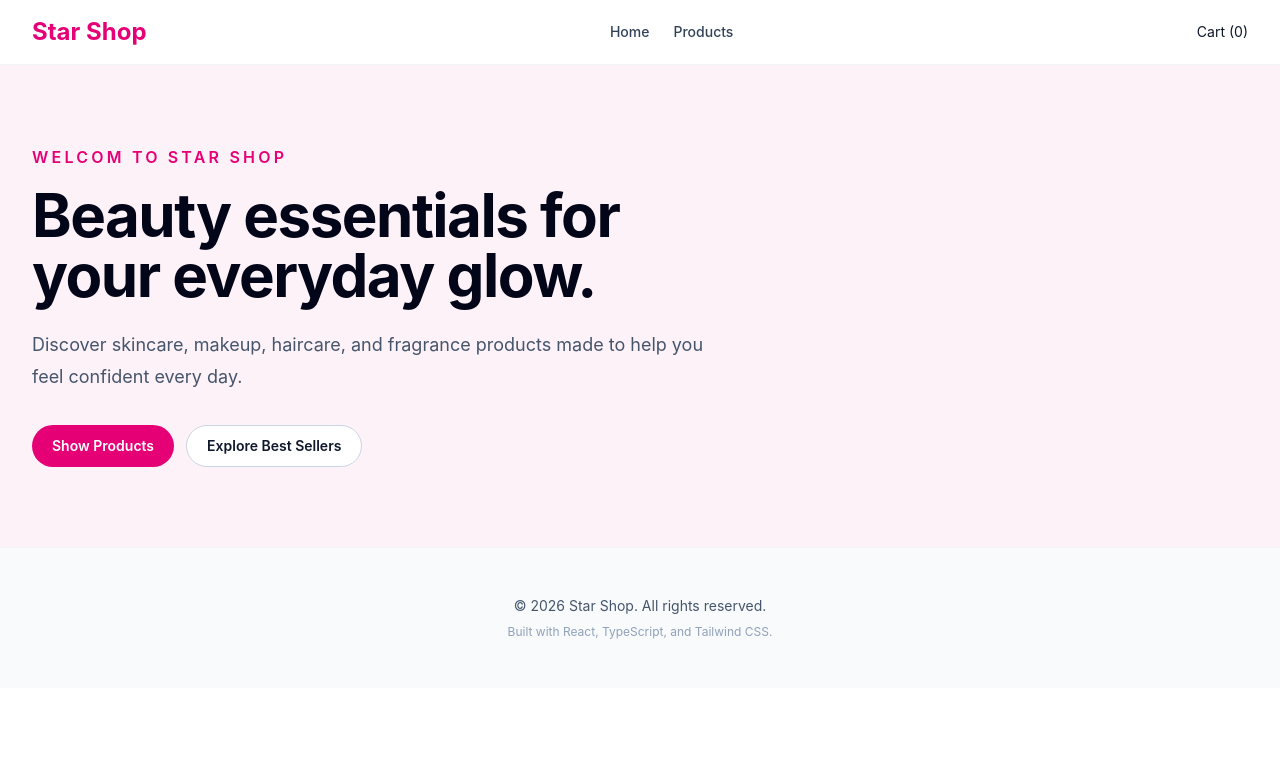
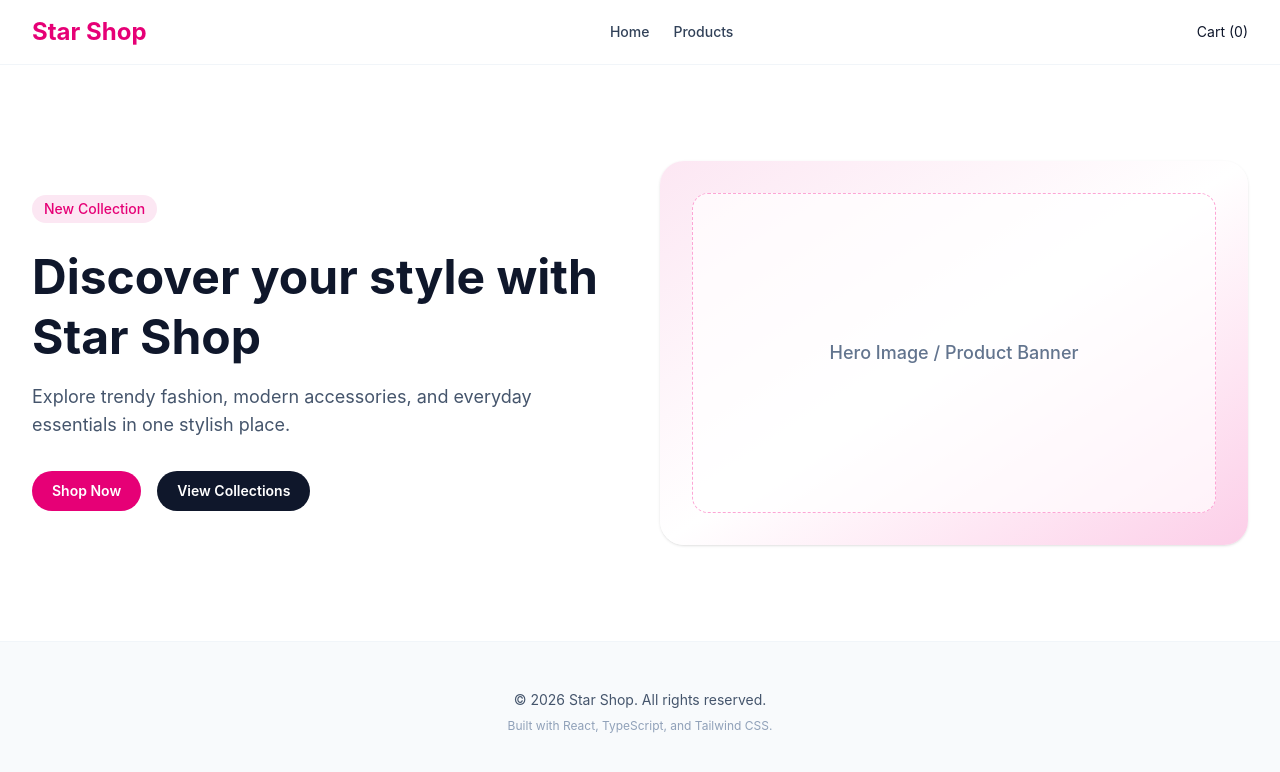
Before and after one commit to tara-parham/Star_Shop, a React (Vite) app: page / in a window 1280 px wide. Shown: the top 772 px of the page. Built offline with nearby package versions, Linux system fonts and the light colour scheme.

Commit message:
feat: add hero section to home page

```diff
--- a/src/pages/HomePage.tsx
+++ b/src/pages/HomePage.tsx
@@ -3,30 +3,58 @@ import { Button } from "../components/ui/Button";
 
 export function HomePage() {
   return (
-    <main>
-      <section className="bg-pink-50 py-20">
-        <Container>
-          <div className="max-w-2xl">
-            <p className="mb-4 text-small font-semibold uppercase tracking-[0.2em] text-pink-600">
-              Welcom to Star Shop
+    <section className="bg-white py-16 md:py-24">
+      <Container>
+        <div className="grid items-center gap-10 md:grid-cols-2">
+          <div>
+            <span className="inline-block rounded-full bg-pink-100 px-3 py-1 text-sm font-medium text-pink-600">
+              New Collection
+            </span>
+
+            <h1 className="mt-6 font-bold text-4xl leading-tight text-slate-900 md:text-5xl">
+              Discover your style with Star Shop
+            </h1>
+
+            <p className="mt-4 text-base leading-7 text-slate-600 md:text-lg">
+              Explore trendy fashion, modern accessories, and everyday
+              essentials in one stylish place.
             </p>
 
-            <h1 className="text-4xl font-bold tracking-tight text-slate-950 sm:text-5xl lg:text-6xl">
-              Beauty essentials for your everyday glow.
-            </h1>
-
-            <p className="mt-6 text-lg leading-8 text-slate-600">
-              Discover skincare, makeup, haircare, and fragrance products made
-              to help you feel confident every day.
-            </p>
-
-            <div className="mt-8 flex flex-wrap gap-3">
-              <Button>Show Products</Button>
-              <Button variant="outline">Explore Best Sellers</Button>
+            <div className="mt-8 flex wrap gap-4">
+              <Button>Shop Now</Button>
+              <Button variant="secondary">View Collections</Button>
             </div>
           </div>
-        </Container>
-      </section>
-    </main>
+
+          <div className="rounded-3xl bg-linear-to-br from-pink-100 via-white to-pink-200 p-8 shadow-sm">
+            <div className="flex min-h-80 items-center justify-center rounded-2xl border border-dashed border-pink-300 bg-white/70 text-center">
+              <p className="text-lg font-medium text-slate-500">
+                Hero Image / Product Banner
+              </p>
+            </div>
+          </div>
+        </div>
+      </Container>
+    </section>
   );
 }
+
+//  <div className="max-w-2xl">
+//             <p className="mb-4 text-small font-semibold uppercase tracking-[0.2em] text-pink-600">
+//               Welcom to Star Shop
+//             </p>
+
+//             <h1 className="text-4xl font-bold tracking-tight text-slate-950 sm:text-5xl lg:text-6xl">
+//               Beauty essentials for your everyday glow.
+//             </h1>
+
+//             <p className="mt-6 text-lg leading-8 text-slate-600">
+//               Discover skincare, makeup, haircare, and fragrance products made
+//               to help you feel confident every day.
+//             </p>
+
+//             <div className="mt-8 flex flex-wrap gap-3">
+//               <Button>Show Products</Button>
+//               <Button variant="outline">Explore Best Sellers</Button>
+//             </div>
+//           </div>
```
